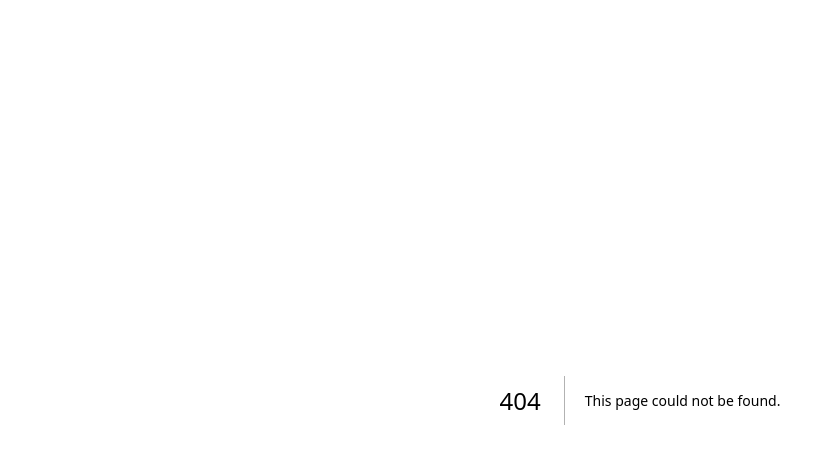
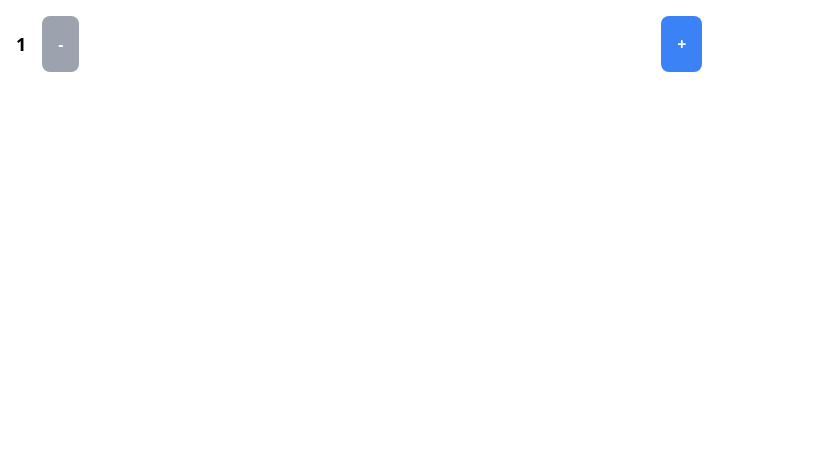
Before and after one commit to HaonanY96/cprg306-assignments, a Next.js app: page /week-4 in a window 1280 px wide. Before the commit this address had no page. Shown: the top 464 px of the page, without its empty margins (0-826 px from the left). Built offline with nearby package versions, Linux system fonts and the light colour scheme.

Commit message:
add week-4

```diff
--- a/app/page.js
+++ b/app/page.js
@@ -12,6 +12,27 @@ export default function Page() {
         <li>
           <Link href="/week-3">Week 3</Link>
         </li>
+        <li>
+          <Link href="/week-4">Week 4</Link>
+        </li>
+        <li>
+          <Link href="/week-5">Week 5</Link>
+        </li>
+        <li>
+          <Link href="/week-6">Week 6</Link>
+        </li>
+        <li>
+          <Link href="/week-7">Week 7</Link>
+        </li>
+        <li>
+          <Link href="/week-8">Week 8</Link>
+        </li>
+        <li>
+          <Link href="/week-9">Week 9</Link>
+        </li>
+        <li>
+          <Link href="/week-10">Week 10</Link>
+        </li>
       </ul>
     </main>
   );
--- /dev/null
+++ b/app/week-4/new-item.js
@@ -0,0 +1,47 @@
+"use client";
+
+import React, { useState } from "react";
+
+export function NewItem() {
+  const [quantity, setQuantity] = useState(1);
+
+  const increment = () => {
+    if (quantity < 20) {
+      setQuantity(quantity + 1);
+    }
+  };
+  const decrement = () => {
+    if (quantity > 1) {
+      setQuantity(quantity - 1);
+    }
+  };
+
+  return (
+    <div class="flex flex-row bg-white gap-4 m-4 items-center">
+      <p className="text-lg font-bold">{quantity}</p>
+
+      <div class="flex-1">
+        <button
+          onClick={decrement}
+          disabled={quantity <= 1}
+          class={`${
+            quantity <= 1 ? "bg-gray-400" : "bg-blue-500 hover:bg-blue-700"
+          } text-white font-bold p-4 rounded-lg transition`}
+        >
+          -
+        </button>
+      </div>
+      <div class="flex-1">
+        <button
+          onClick={increment}
+          disabled={quantity >= 20}
+          className={`${
+            quantity >= 20 ? "bg-gray-400" : "bg-blue-500 hover:bg-blue-700"
+          } text-white font-bold p-4 rounded-lg transition`}
+        >
+          +
+        </button>
+      </div>
+    </div>
+  );
+}
--- /dev/null
+++ b/app/week-4/page.js
@@ -0,0 +1,10 @@
+import React from "react";
+import { NewItem } from "./new-item";
+
+export default function Page() {
+  return (
+    <main>
+      <NewItem />
+    </main>
+  );
+}
--- /dev/null
+++ b/app/week-5/dog-form.js
@@ -0,0 +1,55 @@
+"use client";
+import { useState } from "react";
+
+export default function DogForm() {
+  const [name, setName] = useState("");
+  const [breed, setBreed] = useState("");
+  const [age, setAge] = useState(0);
+  const handleSubmit = (event) => {
+    event.preventDefault();
+    if (name[0] < "A" || name[0] > "Z") {
+      console.log("Name must start with a capital letter");
+      return;
+    }
+
+    let dog = { name: name, breed: breed, age: age };
+    console.log(dog);
+    setName("");
+    setBreed("");
+    setAge(0);
+  };
+
+  const handleNameChange = (event) => {
+    let name = event.target.value;
+    // name = name.replace(/[^a-zA-Z\s]/g, "");
+    // capitalize the first letter of each word
+    name = name
+      .split(" ")
+      .map((word) => word.charAt(0).toUpperCase() + word.slice(1))
+      .join(" ");
+    setName(name);
+  };
+
+  return (
+    <div>
+      <h1 className=" text-2xl font-bold">Dog Form</h1>
+      <form onSubmit={handleSubmit}>
+        <label htmlFor="name">Name:</label>
+        <input
+          type="text"
+          id="name"
+          value={name}
+          onChange={(e) => handleNameChange(e)}
+          className="border border-gray-400 p-1 m-1"
+        />
+        <div className="text-red-500">
+          {(name[0] < "A" || name[0] > "Z") &&
+            `Name must start with a capital letter. ${name[0]}`}
+        </div>
+        <label htmlFor="breed">Breed:</label>
+        <input type="breed"></input>
+        <button type="submit">Submit</button>
+      </form>
+    </div>
+  );
+}
```
Also changed, not shown: app/week-5/page.js (added).
